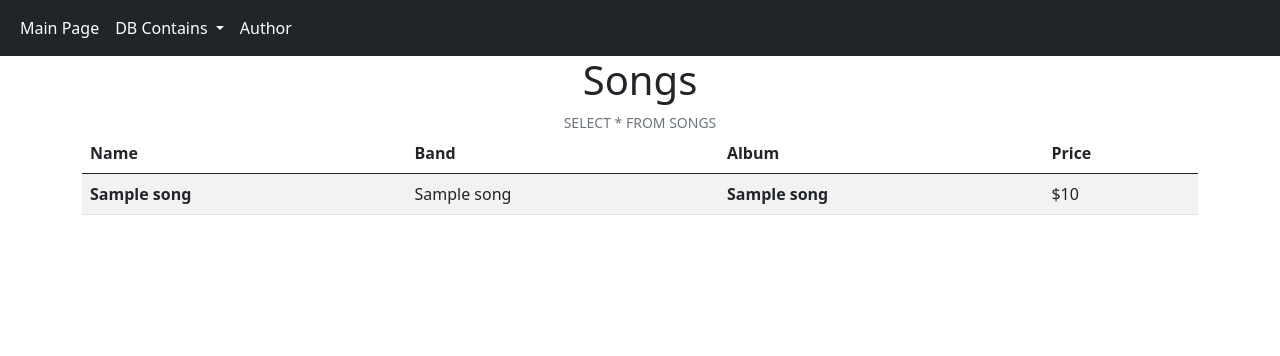
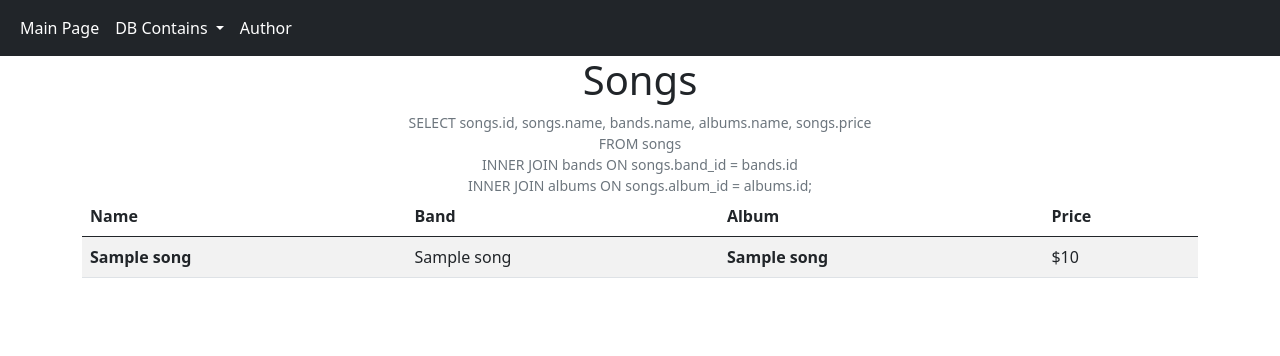
Before and after one commit to GreatRaksin/flaskCourseWork, a Flask app: page /songs in a window 1280 px wide. Shown: the top 356 px of the page. Run offline with Flask 2, Linux system fonts and the light colour scheme; a database or web service that is not in the repository returns one stand-in record (values such as "Sample title"); some libraries are stand-ins or nearby versions.

Commit message:
Some changes🦐

```diff
--- a/app.py
+++ b/app.py
@@ -1,13 +1,12 @@
-from flask import Flask, request,render_template
+from flask import Flask
 from flask_sqlalchemy import SQLAlchemy
 import psycopg2
 from config import Config
-import os
 
 try:
     conn = psycopg2.connect(database='postgres', user='postgres',
                             password='root', host='localhost')
-    print('conncted')
+    print('connected')
     cursor = conn.cursor()
 except ConnectionError as C:
     print('unable to connect', C)
--- a/templates/songs.html
+++ b/templates/songs.html
@@ -2,7 +2,10 @@
 
 {% block content %}
     <h1 class="text-center">Songs</h1>
-    <div class="text-center form-text">SELECT * FROM SONGS</div>
+    <div class="text-center form-text">SELECT songs.id, songs.name, bands.name, albums.name, songs.price<br>
+    FROM songs<br>
+    INNER JOIN bands ON songs.band_id = bands.id<br>
+    INNER JOIN albums ON songs.album_id = albums.id;</div>
 
     <table class="table table-striped">
 
```
